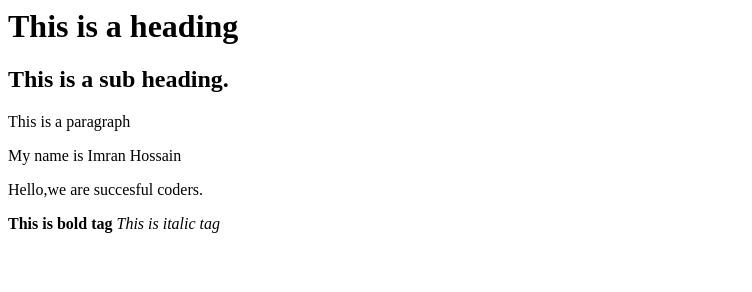
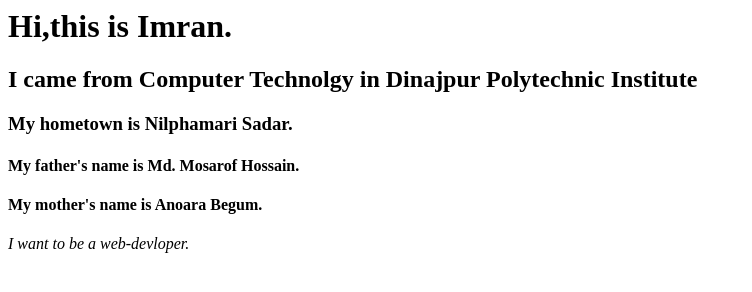
Before and after one commit to imran-11/packetcodeofficial.github.io, a plain HTML site: page index.html in a window 1280 px wide. Shown: the whole page, without its empty margins (0-752 px from the left). Drawn offline with Linux system fonts and the light colour scheme.

Commit message:
myself-11

```diff
--- a/index.html
+++ b/index.html
@@ -4,13 +4,19 @@
         <title>My first project</title>
     </head>
     <body>
-        <h1>This is a heading </h1>
-        <h2>This is a sub heading.</h2>
-        <p>This is a paragraph</p>
-        <p>My name is Imran Hossain</p>
-        <p>Hello,we are succesful coders.</p>
-        <b>This is bold tag</b>
-        <i>This is italic tag</i>
+
+        <h1>Hi,this is Imran.</h1>
+        <h2>I came from  Computer Technolgy in Dinajpur Polytechnic Institute</2>
+        <h3>My hometown is Nilphamari Sadar.</h3>
+        <h4>My father's name is Md. Mosarof Hossain.</h4>
+        <h4>My mother's name is Anoara Begum.</h4>
+        <i>I want to be a web-devloper.</i>
+
+
+
+
+
+
 
     </body>
 </html>
```
